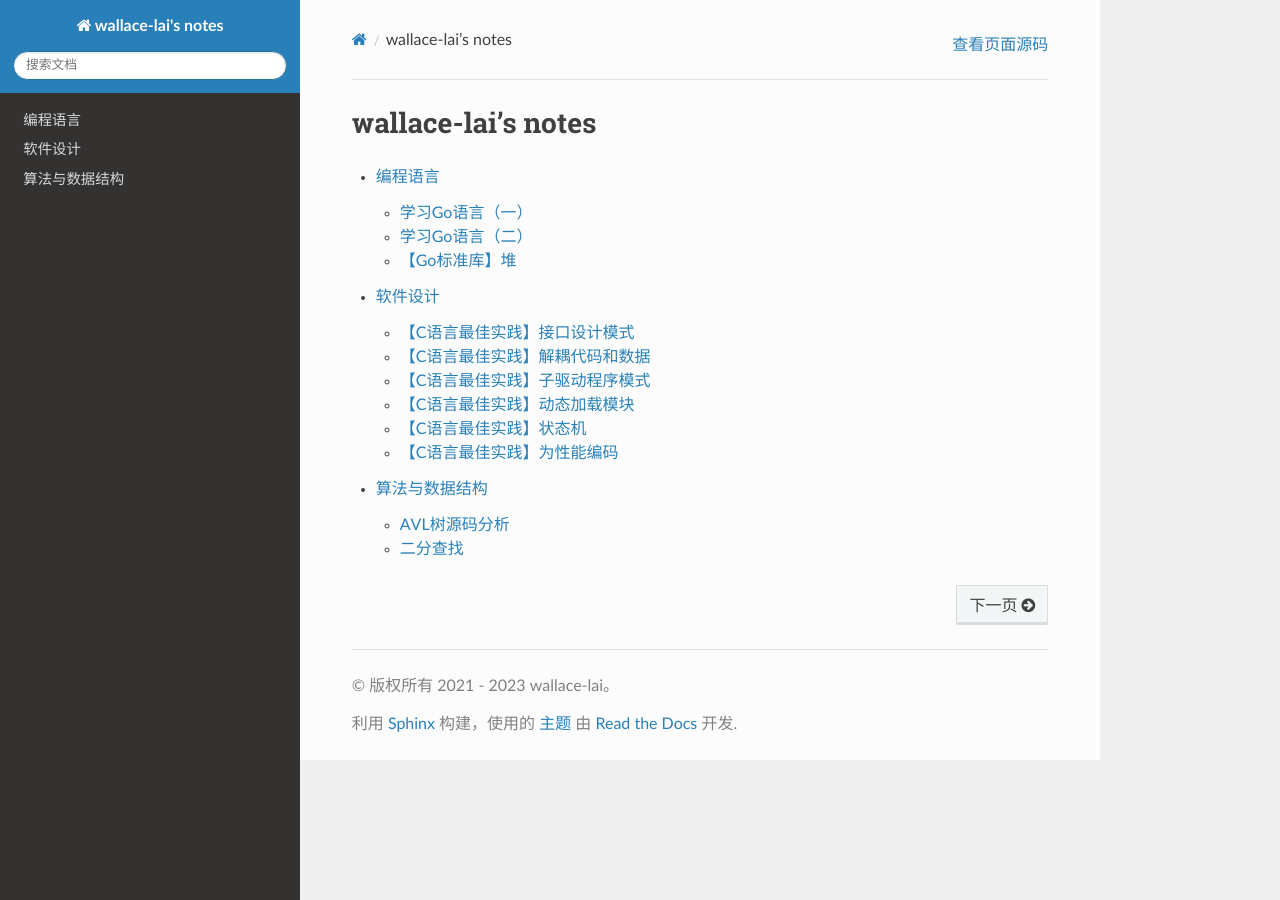
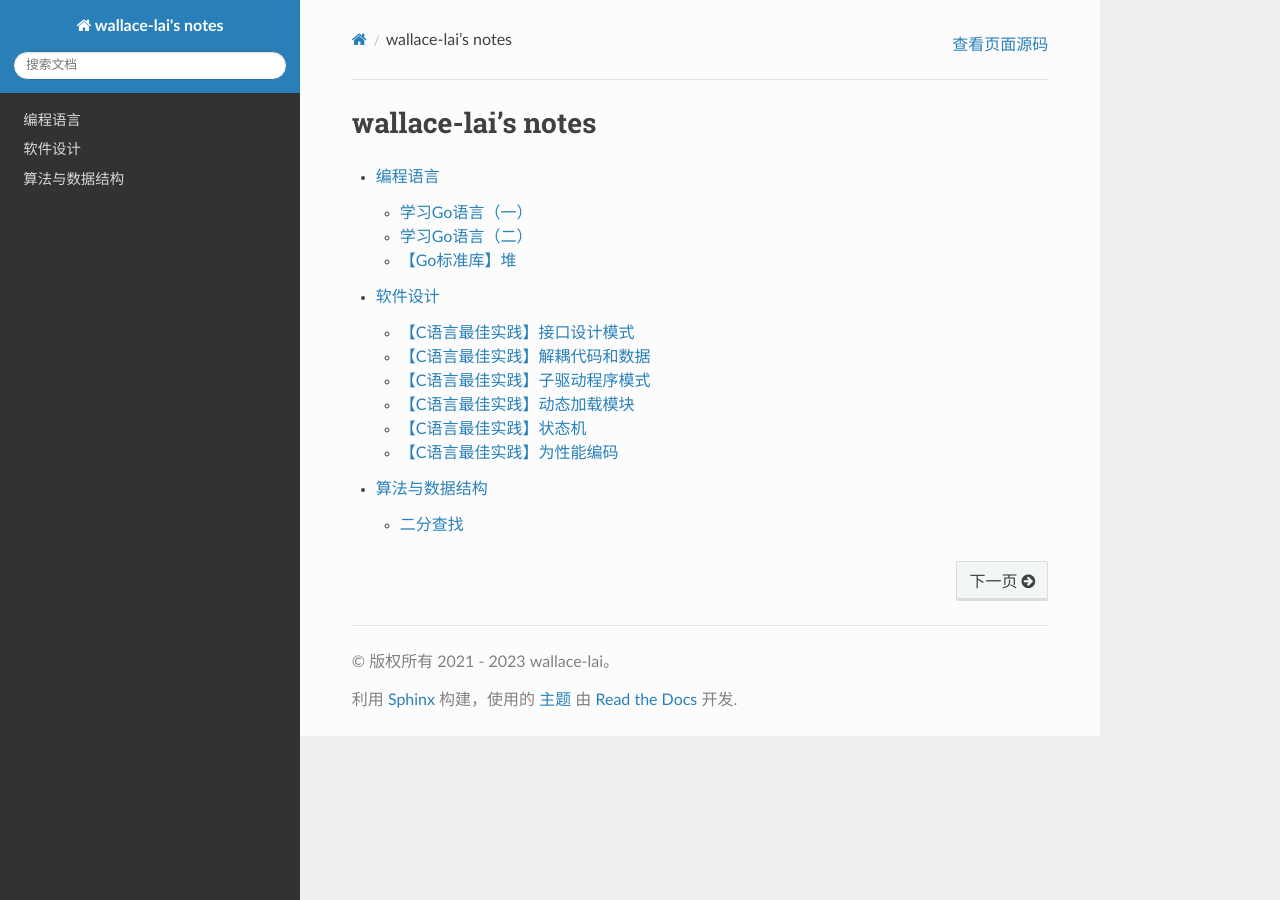
Before and after one commit to wallace-lai/learning-notes, a Sphinx documentation site: the page built from source/index.rst, in a window 1280 px wide. Built offline with Sphinx 7.4.7 and the Read the Docs theme 2.0.0, drawn with Linux system fonts in a browser that asks for light colours.

```diff
--- a/source/02-DataStructure/avl-tree-0.rst
+++ /dev/null
@@ -1,2 +0,0 @@
-AVL树源码分析
-===============================
--- a/source/02-DataStructure/index.rst
+++ b/source/02-DataStructure/index.rst
@@ -4,5 +4,4 @@
 .. toctree::
     :maxdepth: 1
 
-    avl-tree-0.rst
     binary-search-0.md
```
